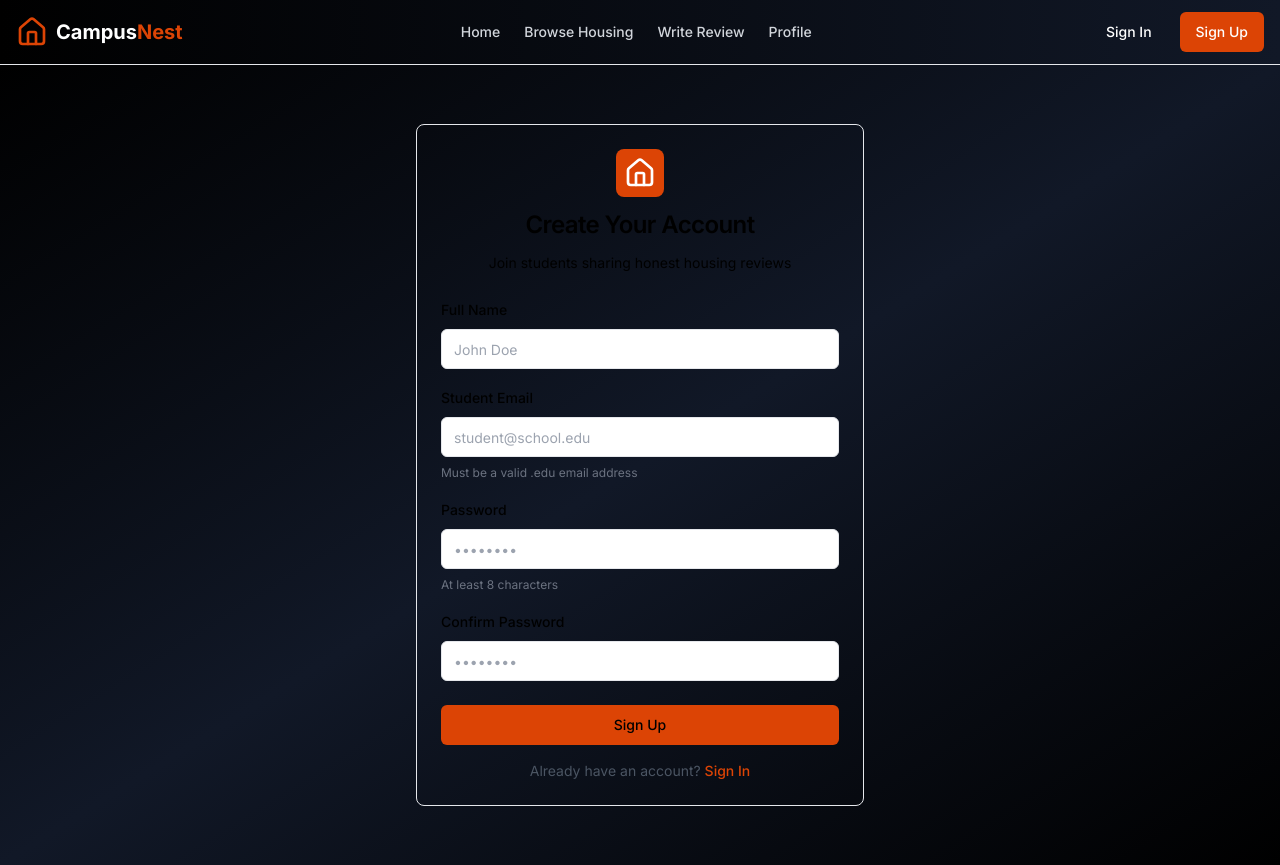
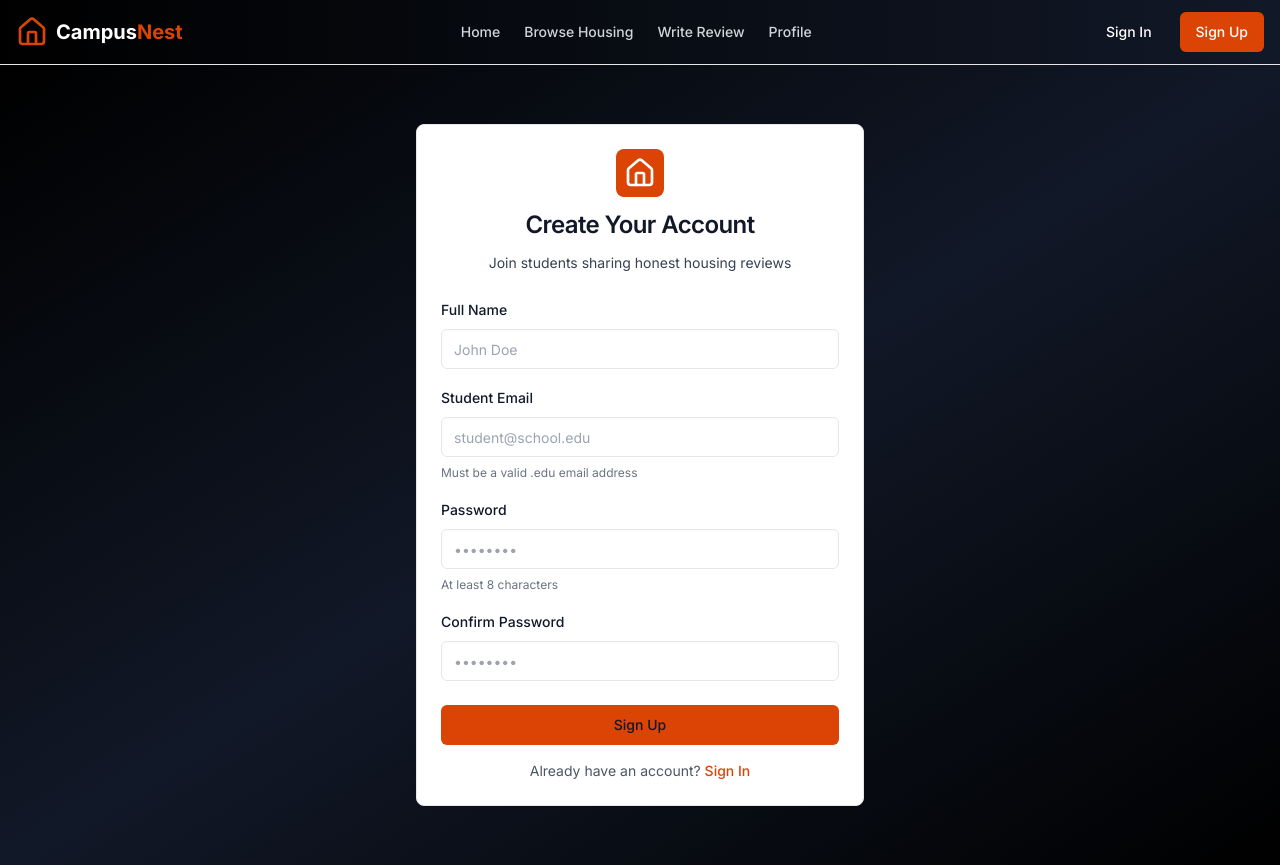
Before and after one commit to NateDeMoro/Crib-Review, a Next.js app: page /auth/signup in a window 1280 px wide. Built offline with nearby package versions, Linux system fonts and the light colour scheme; no server answers.

Commit message:
Fixed text coloring issues

```diff
--- a/app/auth/signin/page.tsx
+++ b/app/auth/signin/page.tsx
@@ -86,7 +86,7 @@ function SignInForm() {
 
   return (
     <div className="min-h-screen flex items-center justify-center bg-gradient-to-br from-school-primary via-gray-900 to-school-primary p-4">
-      <Card className="w-full max-w-md">
+      <Card className="w-full max-w-md bg-white text-gray-900">
         <CardHeader className="space-y-3">
           <div className="flex justify-center">
             <Link href="/" className="flex items-center gap-2">
@@ -95,8 +95,8 @@ function SignInForm() {
               </div>
             </Link>
           </div>
-          <CardTitle className="text-2xl text-center">Welcome Back</CardTitle>
-          <CardDescription className="text-center">
+          <CardTitle className="text-2xl text-center text-gray-900">Welcome Back</CardTitle>
+          <CardDescription className="text-center text-gray-700">
             Sign in to your CampusNest account
           </CardDescription>
         </CardHeader>
@@ -118,7 +118,7 @@ function SignInForm() {
             )}
 
             <div className="space-y-2">
-              <label htmlFor="email" className="text-sm font-medium">
+              <label htmlFor="email" className="text-sm font-medium text-gray-900">
                 Student Email
               </label>
               <Input
@@ -137,7 +137,7 @@ function SignInForm() {
 
             <div className="space-y-2">
               <div className="flex items-center justify-between">
-                <label htmlFor="password" className="text-sm font-medium">
+                <label htmlFor="password" className="text-sm font-medium text-gray-900">
                   Password
                 </label>
                 <Link
@@ -198,7 +198,7 @@ export default function SignInPage() {
   return (
     <Suspense fallback={
       <div className="min-h-screen flex items-center justify-center bg-gradient-to-br from-school-primary via-gray-900 to-school-primary p-4">
-        <Card className="w-full max-w-md">
+        <Card className="w-full max-w-md bg-white">
           <CardContent className="p-8">
             <div className="flex justify-center">
               <Loader2 className="h-8 w-8 animate-spin text-school-secondary" />
--- a/app/auth/signup/page.tsx
+++ b/app/auth/signup/page.tsx
@@ -117,7 +117,7 @@ export default function SignUpPage() {
 
   return (
     <div className="min-h-screen flex items-center justify-center bg-gradient-to-br from-school-primary via-gray-900 to-school-primary p-4">
-      <Card className="w-full max-w-md">
+      <Card className="w-full max-w-md bg-white text-gray-900">
         <CardHeader className="space-y-3">
           <div className="flex justify-center">
             <Link href="/" className="flex items-center gap-2">
@@ -126,8 +126,8 @@ export default function SignUpPage() {
               </div>
             </Link>
           </div>
-          <CardTitle className="text-2xl text-center">Create Your Account</CardTitle>
-          <CardDescription className="text-center">
+          <CardTitle className="text-2xl text-center text-gray-900">Create Your Account</CardTitle>
+          <CardDescription className="text-center text-gray-700">
             Join students sharing honest housing reviews
           </CardDescription>
         </CardHeader>
@@ -141,7 +141,7 @@ export default function SignUpPage() {
             )}
 
             <div className="space-y-2">
-              <label htmlFor="name" className="text-sm font-medium">
+              <label htmlFor="name" className="text-sm font-medium text-gray-900">
                 Full Name
               </label>
               <Input
@@ -159,7 +159,7 @@ export default function SignUpPage() {
             </div>
 
             <div className="space-y-2">
-              <label htmlFor="email" className="text-sm font-medium">
+              <label htmlFor="email" className="text-sm font-medium text-gray-900">
                 Student Email
               </label>
               <Input
@@ -180,7 +180,7 @@ export default function SignUpPage() {
             </div>
 
             <div className="space-y-2">
-              <label htmlFor="password" className="text-sm font-medium">
+              <label htmlFor="password" className="text-sm font-medium text-gray-900">
                 Password
               </label>
               <Input
@@ -201,7 +201,7 @@ export default function SignUpPage() {
             </div>
 
             <div className="space-y-2">
-              <label htmlFor="confirmPassword" className="text-sm font-medium">
+              <label htmlFor="confirmPassword" className="text-sm font-medium text-gray-900">
                 Confirm Password
               </label>
               <Input
--- a/app/profile/page.tsx
+++ b/app/profile/page.tsx
@@ -137,9 +137,9 @@ export default function ProfilePage() {
       <div className="container mx-auto px-4 py-8">
         <div className="max-w-3xl mx-auto space-y-6">
           {/* User Information Card */}
-          <Card>
+          <Card className="bg-white text-gray-900">
             <CardHeader>
-              <CardTitle>Account Information</CardTitle>
+              <CardTitle className="text-gray-900">Account Information</CardTitle>
             </CardHeader>
             <CardContent className="space-y-4">
               <div className="flex items-center gap-3">
@@ -190,9 +190,9 @@ export default function ProfilePage() {
           </Card>
 
           {/* Activity Stats Card */}
-          <Card>
+          <Card className="bg-white text-gray-900">
             <CardHeader>
-              <CardTitle>Activity Statistics</CardTitle>
+              <CardTitle className="text-gray-900">Activity Statistics</CardTitle>
             </CardHeader>
             <CardContent className="space-y-4">
               <div className="grid sm:grid-cols-2 gap-6">
@@ -244,9 +244,9 @@ export default function ProfilePage() {
           </Card>
 
           {/* Account Actions Card */}
-          <Card>
+          <Card className="bg-white text-gray-900">
             <CardHeader>
-              <CardTitle>Account Actions</CardTitle>
+              <CardTitle className="text-gray-900">Account Actions</CardTitle>
             </CardHeader>
             <CardContent className="space-y-3">
               <Button
--- a/components/layouts/Header.tsx
+++ b/components/layouts/Header.tsx
@@ -78,21 +78,21 @@ export function Header() {
                   <span>{session.user.name}</span>
                 </Button>
               </DropdownMenuTrigger>
-              <DropdownMenuContent align="end" className="w-56">
-                <DropdownMenuLabel>
+              <DropdownMenuContent align="end" className="w-56 bg-white text-gray-900">
+                <DropdownMenuLabel className="text-gray-900">
                   <div className="flex flex-col space-y-1">
-                    <p className="text-sm font-medium">{session.user.name}</p>
+                    <p className="text-sm font-medium text-gray-900">{session.user.name}</p>
                     <p className="text-xs text-gray-500">{session.user.email}</p>
                   </div>
                 </DropdownMenuLabel>
-                <DropdownMenuSeparator />
-                <DropdownMenuItem asChild>
+                <DropdownMenuSeparator className="bg-gray-200" />
+                <DropdownMenuItem asChild className="text-gray-900">
                   <Link href="/profile" className="cursor-pointer">
                     <User className="mr-2 h-4 w-4" />
                     <span>Profile</span>
                   </Link>
                 </DropdownMenuItem>
-                <DropdownMenuSeparator />
+                <DropdownMenuSeparator className="bg-gray-200" />
                 <DropdownMenuItem onClick={handleSignOut} className="cursor-pointer text-red-600">
                   <LogOut className="mr-2 h-4 w-4" />
                   <span>Sign Out</span>
```
Also changed, not shown: 1 other file (tests, documents, lock files or other folders).
